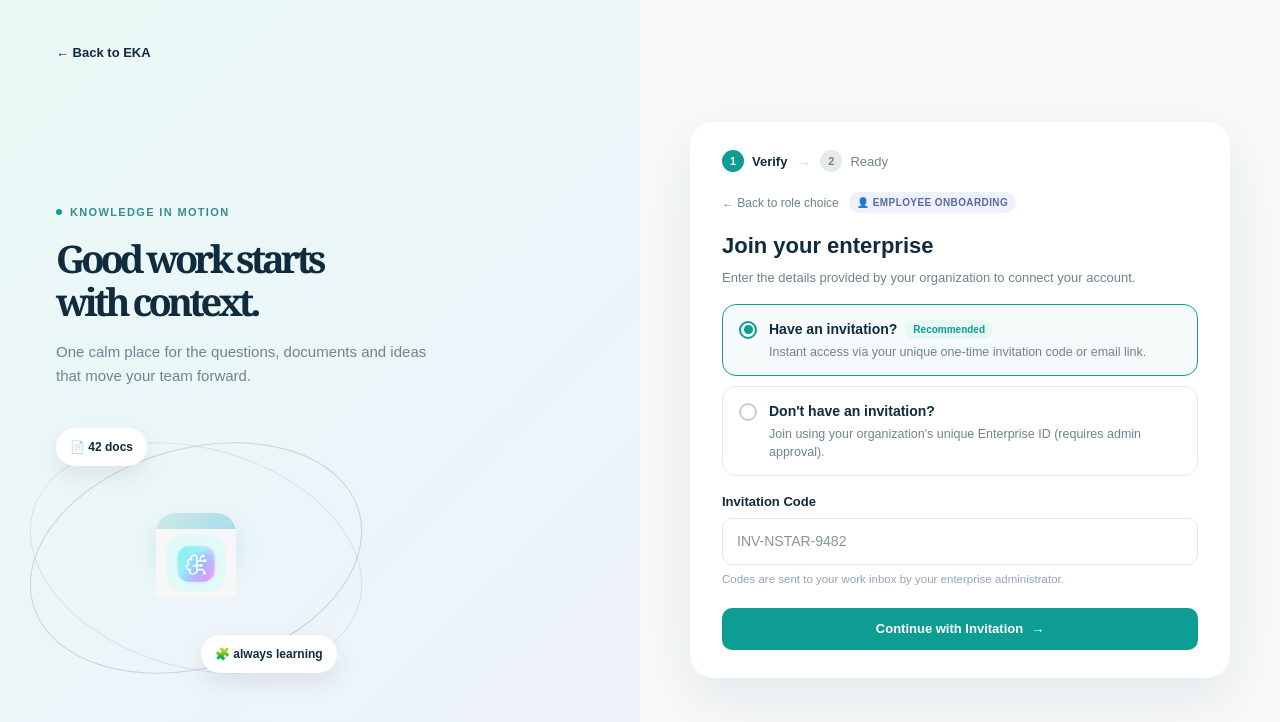
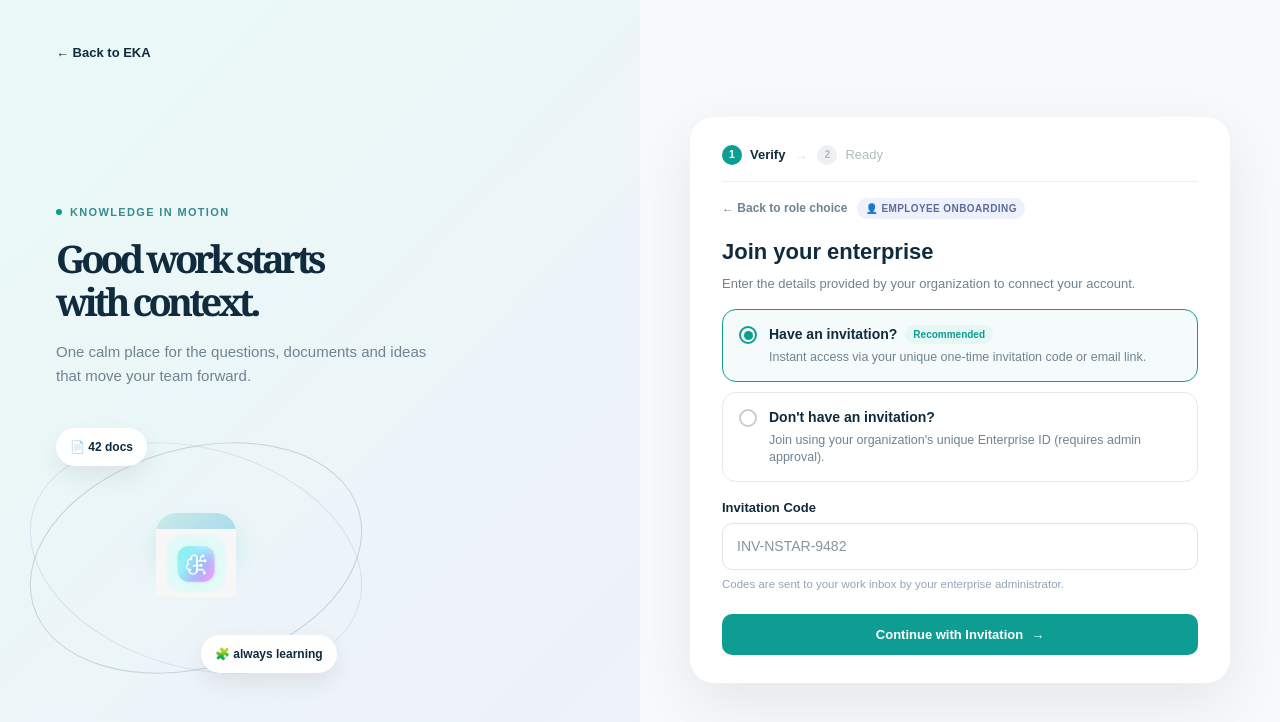
Before and after one commit to EKA-Project/enterprise-knowledge-agent, a React app in the folder frontend/: page /signup/Join in a window 1280 px wide. Shown: the top 722 px of the page. Built offline with nearby package versions, Linux system fonts and the light colour scheme; the HTML template or start-up script is replaced by a standard one.

Commit message:
changes in auth pages

```diff
--- a/frontend/src/pages/auth/LoginPage.jsx
+++ b/frontend/src/pages/auth/LoginPage.jsx
@@ -12,9 +12,32 @@ function SocialLogins() {
       </div>
 
       <div className="social-login-row">
-        <button className="social-login-btn">🔍 Google</button>
-        <button className="social-login-btn">🐙 GitHub</button>
-        <button className="social-login-btn">🪟 Microsoft</button>
+        <button className="social-login-btn">
+          <svg width="18" height="18" viewBox="0 0 48 48">
+            <path fill="#FFC107" d="M43.6 20.5H42V20H24v8h11.3C33.7 32.4 29.3 35 24 35c-6.1 0-11-4.9-11-11s4.9-11 11-11c2.8 0 5.3 1 7.3 2.8l5.7-5.7C33.5 6.5 29 4.5 24 4.5 13.2 4.5 4.5 13.2 4.5 24S13.2 43.5 24 43.5c10.2 0 19.5-8.5 19.5-19.5 0-1.3-.1-2.7-.4-4z"/>
+            <path fill="#FF3D00" d="M6.3 14.7l6.6 4.8C14.5 15.9 18.9 13 24 13c2.8 0 5.3 1 7.3 2.8l5.7-5.7C33.5 6.5 29 4.5 24 4.5c-7.6 0-14.1 4.3-17.7 10.2z"/>
+            <path fill="#4CAF50" d="M24 43.5c5.2 0 9.9-2 13.4-5.3l-6.2-5.2C29.3 34.7 26.8 35.5 24 35.5c-5.3 0-9.7-3.4-11.3-8l-6.5 5C9.8 39.1 16.3 43.5 24 43.5z"/>
+            <path fill="#1976D2" d="M43.6 20.5H42V20H24v8h11.3c-.8 2.3-2.3 4.3-4.2 5.7l6.2 5.2C40.1 36.4 43.5 30.8 43.5 24c0-1.3-.1-2.7-.4-4z"/>
+          </svg>
+          Google
+        </button>
+
+        <button className="social-login-btn">
+          <svg width="18" height="18" viewBox="0 0 24 24" fill="#181717">
+            <path d="M12 0C5.37 0 0 5.5 0 12.3c0 5.44 3.44 10.05 8.2 11.68.6.11.82-.27.82-.6 0-.29-.01-1.06-.02-2.08-3.34.75-4.04-1.65-4.04-1.65-.55-1.43-1.34-1.81-1.34-1.81-1.09-.77.08-.75.08-.75 1.21.09 1.84 1.28 1.84 1.28 1.07 1.87 2.81 1.33 3.5 1.02.11-.79.42-1.33.76-1.64-2.67-.31-5.47-1.37-5.47-6.08 0-1.34.46-2.44 1.22-3.3-.12-.31-.53-1.56.12-3.25 0 0 1-.33 3.3 1.26a11.1 11.1 0 0 1 6 0c2.3-1.59 3.3-1.26 3.3-1.26.65 1.69.24 2.94.12 3.25.76.86 1.22 1.96 1.22 3.3 0 4.72-2.8 5.77-5.48 6.07.43.38.81 1.14.81 2.3 0 1.66-.01 3-.01 3.42 0 .33.22.72.83.6C20.57 22.34 24 17.73 24 12.3 24 5.5 18.63 0 12 0z"/>
+          </svg>
+          GitHub
+        </button>
+
+        <button className="social-login-btn">
+          <svg width="18" height="18" viewBox="0 0 23 23">
+            <rect x="1" y="1" width="10" height="10" fill="#F25022"/>
+            <rect x="12" y="1" width="10" height="10" fill="#7FBA00"/>
+            <rect x="1" y="12" width="10" height="10" fill="#00A4EF"/>
+            <rect x="12" y="12" width="10" height="10" fill="#FFB900"/>
+          </svg>
+          Microsoft
+        </button>
       </div>
     </>
   );
@@ -54,16 +77,28 @@ export default function LoginPage() {
                 type={showPassword ? 'text' : 'password'}
                 defaultValue="northstar123"
               />
-              <button
+
+                            <button
                 type="button"
                 className="password-toggle-btn"
                 onClick={() => setShowPassword(!showPassword)}
                 aria-label="Toggle password visibility"
               >
-                👁️
+                {showPassword ? (
+                  <svg width="18" height="18" viewBox="0 0 24 24" fill="none" stroke="#94a3b8" strokeWidth="1.7" strokeLinecap="round" strokeLinejoin="round">
+                    <path d="M17.94 17.94A10.07 10.07 0 0 1 12 20c-7 0-11-8-11-8a18.45 18.45 0 0 1 5.06-5.94M9.9 4.24A9.12 9.12 0 0 1 12 4c7 0 11 8 11 8a18.5 18.5 0 0 1-2.16 3.19m-6.72-1.07a3 3 0 1 1-4.24-4.24" />
+                    <line x1="1" y1="1" x2="23" y2="23" />
+                  </svg>
+                ) : (
+                  <svg width="18" height="18" viewBox="0 0 24 24" fill="none" stroke="#94a3b8" strokeWidth="1.7" strokeLinecap="round" strokeLinejoin="round">
+                    <path d="M1 12s4-8 11-8 11 8 11 8-4 8-11 8-11-8-11-8Z" />
+                    <circle cx="12" cy="12" r="3" />
+                  </svg>
+                )}
               </button>
             </div>
           </div>
+
 
           <label className="terms-checkbox-row">
             <input type="checkbox" defaultChecked />
--- a/frontend/src/pages/auth/signup/employee/EmployeePendingApprovalPage.jsx
+++ b/frontend/src/pages/auth/signup/employee/EmployeePendingApprovalPage.jsx
@@ -7,7 +7,7 @@ import '../../../../styles/auth.css';
 const NO_INVITE_STEPS = [
   { label: 'Verify', done: 'Verified' },
   { label: 'Found' },
-  { label: 'Create Account & Request' },
+  { label: 'Create Account' },
   { label: 'Approval' },
 ];
 
--- a/frontend/src/styles/auth.css
+++ b/frontend/src/styles/auth.css
@@ -340,27 +340,31 @@
   display: flex;
   align-items: center;
   gap: 10px;
-  margin-bottom: 20px;
+  margin-bottom: 16px;
+  padding-bottom: 16px;
+  border-bottom: 1px solid #eef1f1;
   font-size: 13px;
-  color: var(--muted);
+  color: #b0bcbc;
 }
 
 .step-indicator .step {
   display: flex;
   align-items: center;
   gap: 8px;
+  color: #b0bcbc;
+  font-weight: 500;
 }
 
 .step-num {
-  width: 22px;
-  height: 22px;
+  width: 20px;
+  height: 20px;
   border-radius: 50%;
   display: grid;
   place-items: center;
-  font-size: 11px;
+  font-size: 10.5px;
   font-weight: 700;
-  background: #e5eaea;
-  color: var(--muted);
+  background: #eef1f1;
+  color: #b0bcbc;
 }
 
 .step.active .step-num {
@@ -374,7 +378,29 @@
 }
 
 .step-arrow {
-  color: #c6cfcf;
+  color: #d5dcdc;
+  font-size: 12px;
+}
+
+.auth-context-row {
+  display: flex;
+  align-items: center;
+  gap: 10px;
+  margin-bottom: 16px;
+  font-size: 12.5px;
+  color: var(--ink);
+  font-weight: 700;
+}
+
+.auth-context-badge {
+  display: inline-flex;
+  align-items: center;
+  gap: 4px;
+  font-size: 10.5px;
+  font-weight: 700;
+  letter-spacing: 0.5px;
+  color: #94a3b8;
+  text-transform: uppercase;
 }
 /*Back-to-choice row + context badge*/
 
@@ -983,7 +1009,11 @@
 }
 
 .social-login-btn {
-  padding: 10px;
+  display: flex;
+  align-items: center;
+  justify-content: center;
+  gap: 8px;
+  padding: 10px 8px;
   border: 1px solid #e5eaea;
   border-radius: 10px;
   background: white;
@@ -991,8 +1021,13 @@
   font-weight: 600;
   color: var(--ink);
   cursor: pointer;
+  white-space: nowrap;
 }
 
 .social-login-btn:hover {
   background: #f7f9fa;
 }
+
+.social-login-btn svg {
+  flex-shrink: 0;
+}
```
